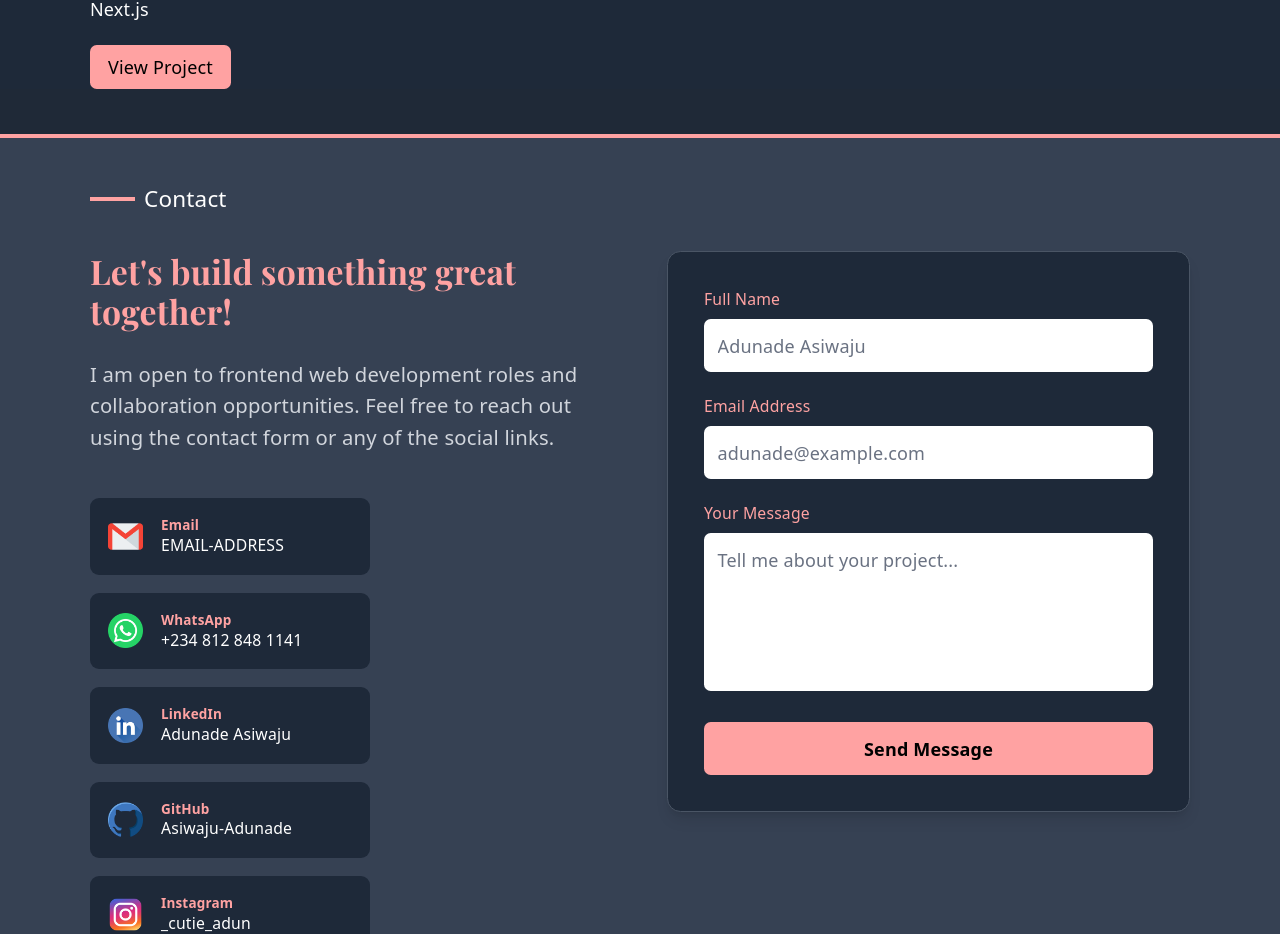
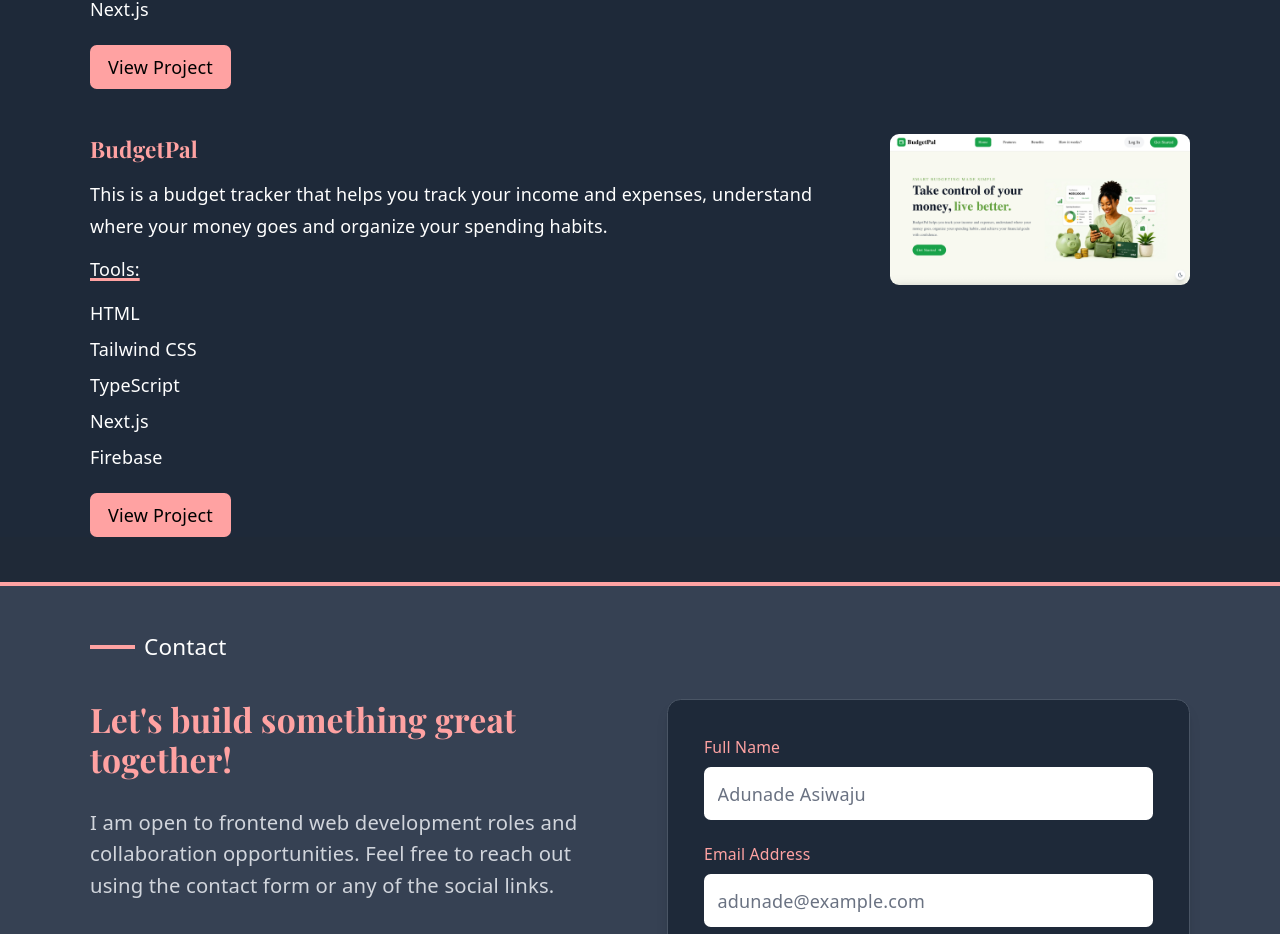
Before and after one commit to Asiwaju-Adunade/adunadeportfolio, a React (Vite) app: page / in a window 1280 px wide. Shown: the part 2150-3084 px from the top of the page. Built offline with nearby package versions, Linux system fonts and the light colour scheme.

Commit message:
add the budgetpal

```diff
--- a/src/components/projects.jsx
+++ b/src/components/projects.jsx
@@ -20,6 +20,15 @@ export default function Projects() {
     tools: ["HTML", "Tailwind CSS", "TypeScript", "Next.js"],
     image: "/svgs/ecommerce.png",
     link: "https://adune-commercewebsite.netlify.app/",
+  },
+
+  {
+    id:3,
+    title: "BudgetPal",
+    description:"This is a budget tracker that helps you track your income and expenses, understand where your money goes and organize your spending habits.",
+    tools: ["HTML", "Tailwind CSS", "TypeScript", "Next.js", "Firebase"],
+    image: "/svgs/budgetpalimg.png",
+    link: "https://budgetpaltracker.netlify.app/",
   }
 ];
   return (
```
Also changed, not shown: public/svgs/budgetpalimg.png (added).
